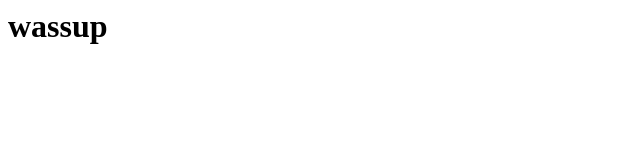
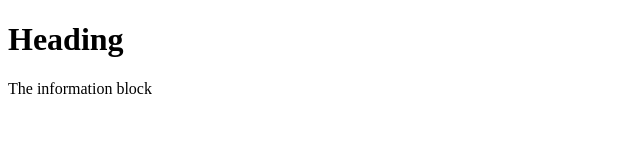
Before and after one commit to rchrdha/list-db-project, a plain HTML site: page index.html in a window 1280 px wide. Shown: the whole page, without its empty margins (0-640 px from the left). Drawn offline with Linux system fonts and the light colour scheme.

Commit message:
Update index.html

```diff
--- a/index.html
+++ b/index.html
@@ -1 +1,9 @@
-<h1>wassup</h1>
+<!DOCTYPE html>
+<html>
+
+<h1>Heading</h1>
+  <p> The information block </p>
+
+
+
+</html>
```
